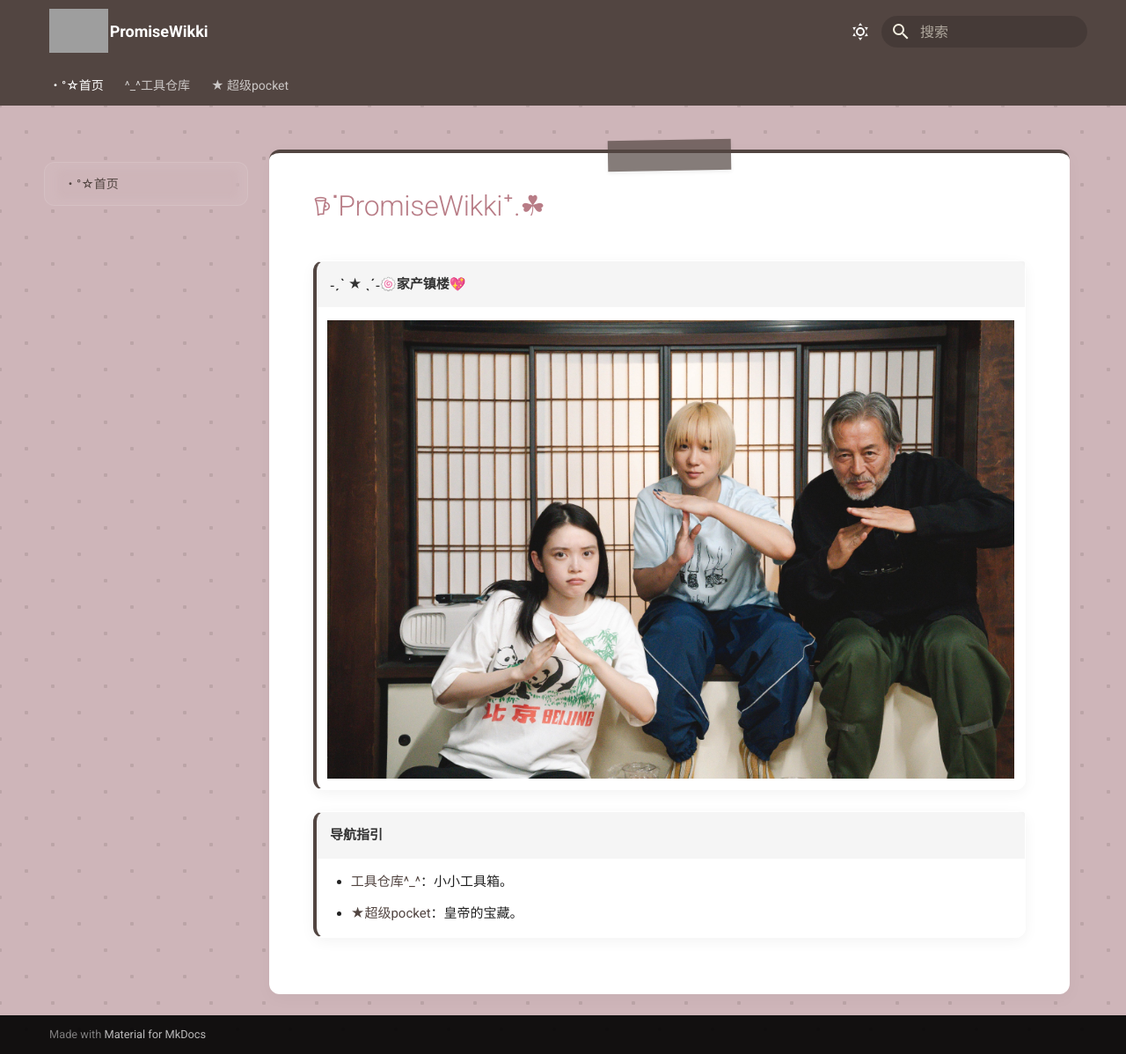
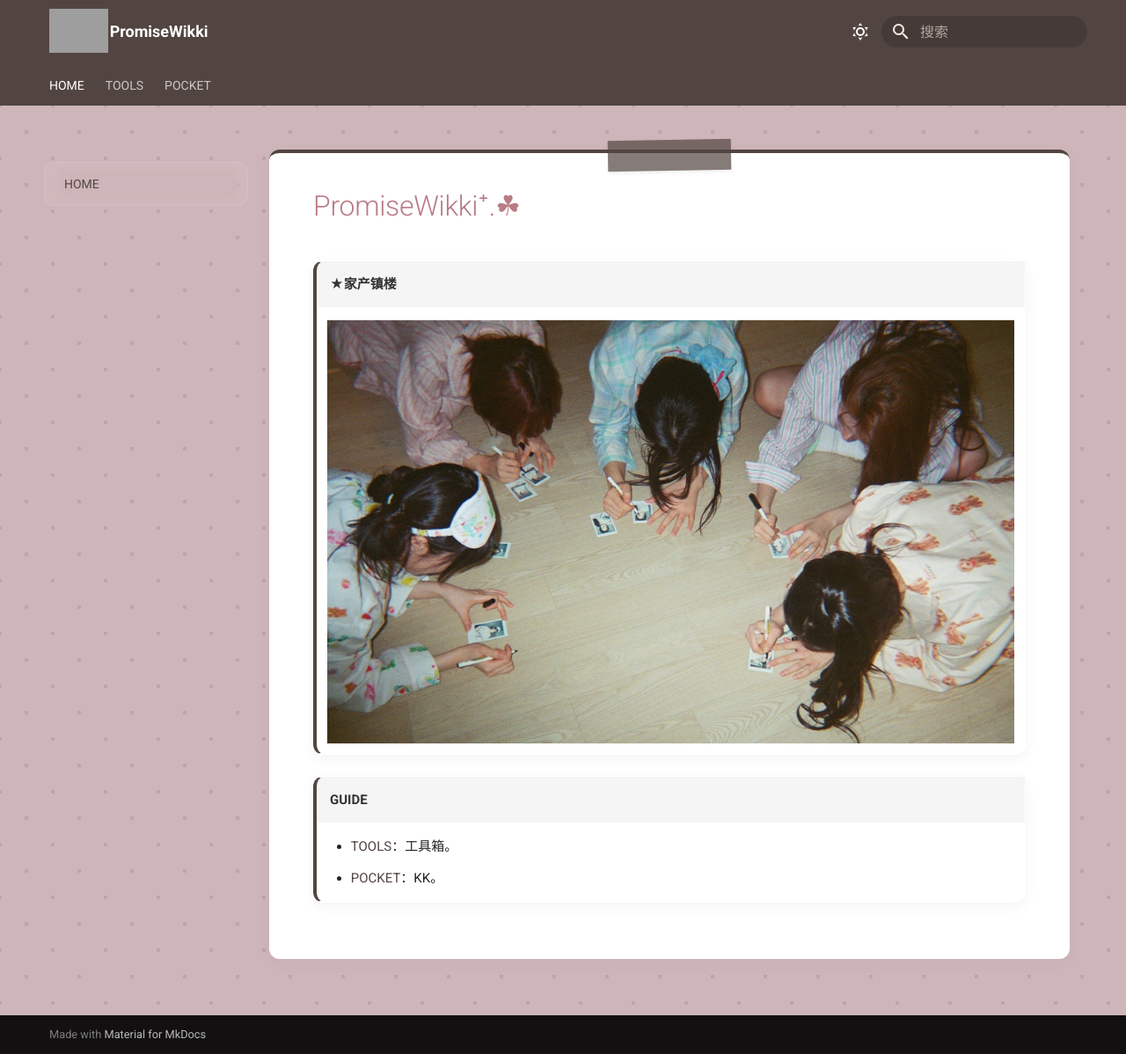
Before and after one commit to lilly0303/PromiseWikki, an MkDocs documentation site: the page built from docs/index.md, in a window 1280 px wide and 1198 px high. Shown: the whole window at 88% size. Built offline with MkDocs 1.6.1 and Material for MkDocs 9.7.7, drawn with Linux system fonts in a browser that asks for light colours; grey boxes are pictures that could not be loaded.

Commit message:
new version

```diff
--- a/docs/index.md
+++ b/docs/index.md
@@ -1,10 +1,10 @@
-#    𖠚ᐝPromiseWikki⁺.☘︎
+#    PromiseWikki⁺.☘︎
 
-!!! quote "˗ˏˋ ★ ˎˊ˗🍥家产镇楼💖&#xFE0E; "
-    ![刺客](assets/images/刺客.jpg){ align="center" }
+!!! quote "★家产镇楼 "
+    ![kk](assets/images/kk.jpg){ align="center" }
 
 
-!!! quote " 导航指引 "
+!!! quote " GUIDE"
 
-    * [工具仓库^_^](overview.md)：小小工具箱。
-    * [★超级pocket](resources/overview.md)：皇帝的宝藏。
+    * [TOOLS](overview.md)：工具箱。
+    * [POCKET](resources/overview.md)：KK。
--- a/mkdocs.yml
+++ b/mkdocs.yml
@@ -58,15 +58,15 @@ markdown_extensions:
 # --- 🧭 导航菜单 ---
 # ⚠️ 注意：下面的文件路径必须真实存在！
 nav:
-  - '・°☆首页': index.md
-  - '^_^工具仓库':
+  - 'HOME': index.md
+  - 'TOOLS':
       - '杂货铺': overview.md
       - '游戏逆向解包':
           - '纸房子': game_re/sweet_home.md
       - '自动化脚本' :
           - '漫蛙自动签到': scripts/ManWaAuto.md
           - '楽一番自动签到': scripts/Leyifan Automation.md
-  - '★ 超级pocket':
+  - 'POCKET':
       - '常用链接 (总览)': resources/overview.md
       - '小说资源':
           - '搜索与导航': resources/novels/search.md
```
Also changed, not shown: docs/links.md (+8 -8 lines), docs/overview.md (+2 -2 lines), docs/assets/images/kk.jpg (added), docs/assets/images/刺客.jpg (deleted), site/scripts/Leyifan Automation.py (added), site/scripts/Leyifan Automation/index.html, site/search/search_index.json, site/sitemap.xml, 2 other files.
